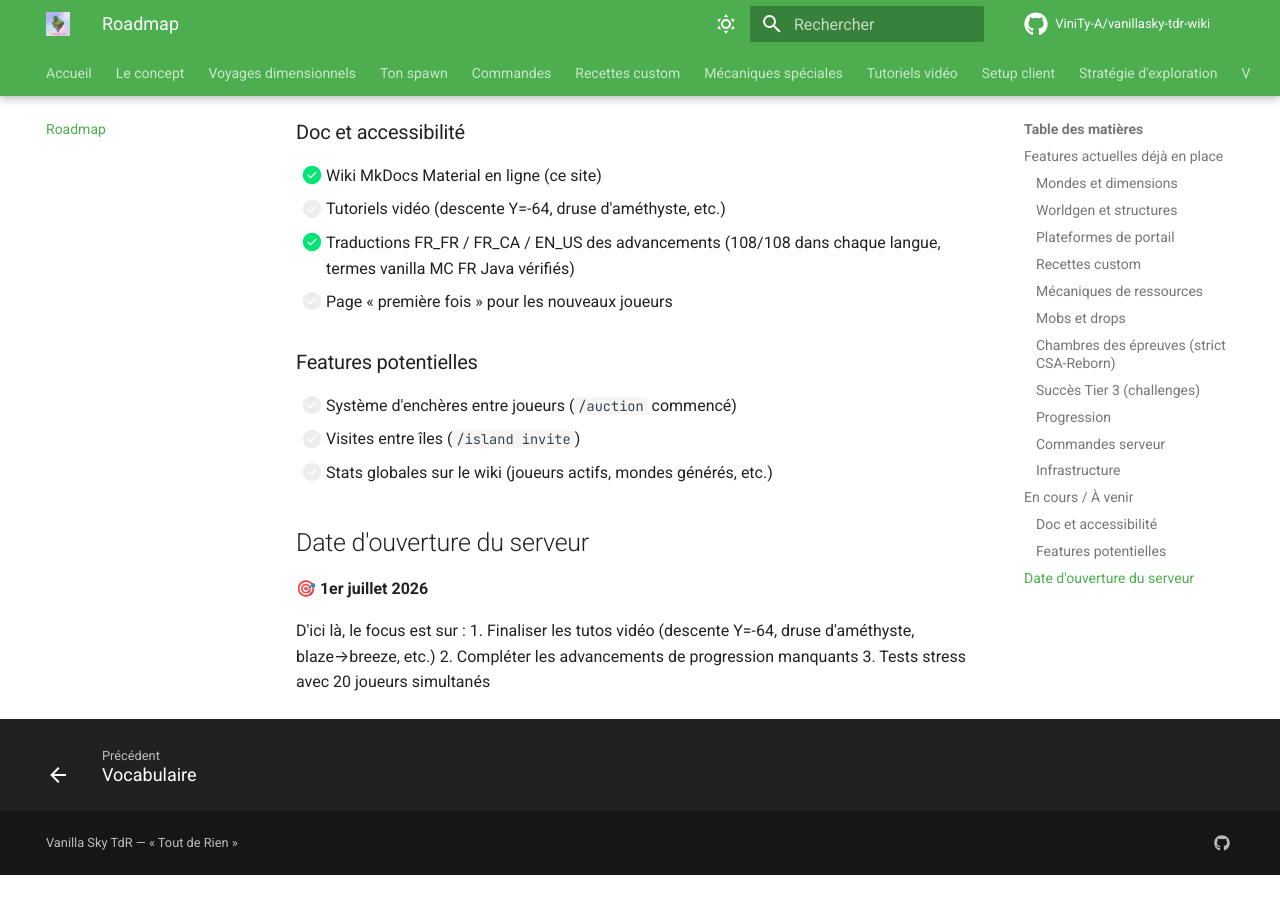
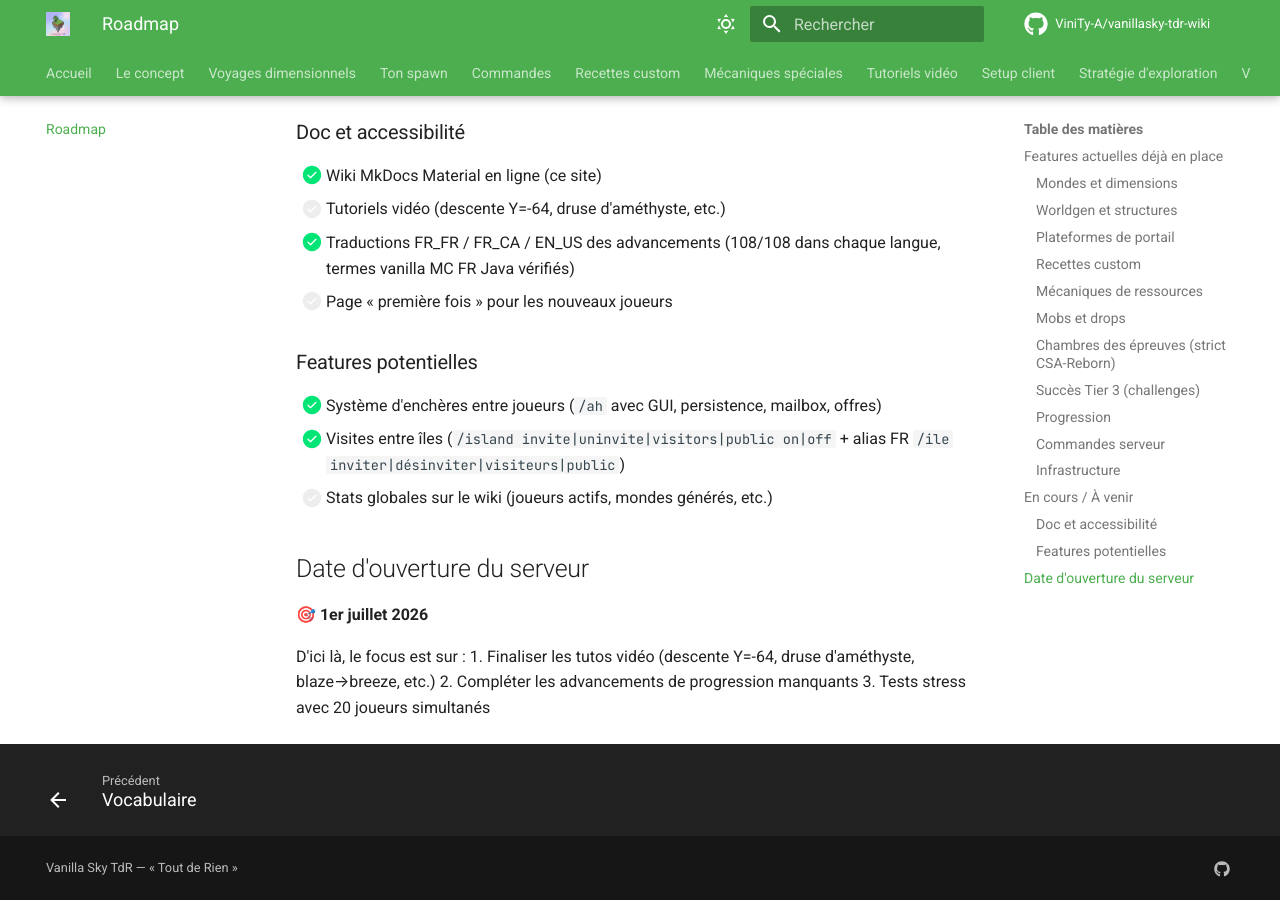
Before and after one commit to ViniTy-A/vanillasky-tdr-wiki, an MkDocs documentation site: the page built from docs/roadmap.md, in a window 1280 px wide and 900 px high, scrolled down 3520 px. Built offline with MkDocs 1.6.1 and Material for MkDocs 9.7.7, drawn with Linux system fonts in a browser that asks for light colours; comment, search, counter and statistics services are not loaded; before the commit the page ends 4395 px from its top, so only the background shows below that.

Commit message:
fix: marque enchères + visites entre îles comme implémentés

```diff
--- a/docs/roadmap.md
+++ b/docs/roadmap.md
@@ -106,8 +106,8 @@
 - [ ] Page « première fois » pour les nouveaux joueurs
 
 ### Features potentielles
-- [ ] Système d'enchères entre joueurs (`/auction` commencé)
-- [ ] Visites entre îles (`/island invite`)
+- [x] Système d'enchères entre joueurs (`/ah` avec GUI, persistence, mailbox, offres)
+- [x] Visites entre îles (`/island invite|uninvite|visitors|public on|off` + alias FR `/ile inviter|désinviter|visiteurs|public`)
 - [ ] Stats globales sur le wiki (joueurs actifs, mondes générés, etc.)
 
 ## Date d'ouverture du serveur
```
